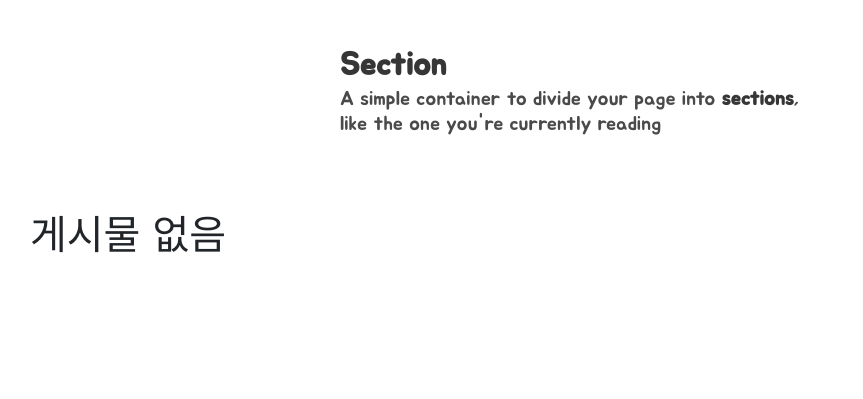
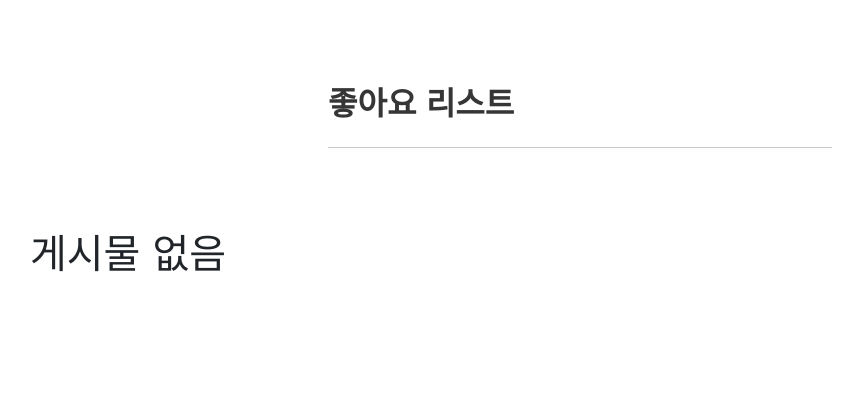
Before and after one commit to dds1q/1week-miniproject, a Flask app: template project/templates/index_like.html in a window 1280 px wide. Shown: the part 401-800 px from the top of the page, without its empty margins (60-923 px from the left). Run offline with Flask 2, Linux system fonts and the light colour scheme; the template is opened without the code that fills it, so the values that code supplies are empty; some libraries are stand-ins or nearby versions.

Commit message:
좋아요, 검색창 디자인 수정

```diff
--- a/project/templates/index_like.html
+++ b/project/templates/index_like.html
@@ -279,12 +279,11 @@
         <!-- 글작성 모달 부분 -->
 
 <section class="section">
+    <p><br></p>
+        <div></div>
+        <h1 class="title">좋아요 리스트</h1>
+        <hr>
     <div class="container">
-        <h1 class="title">Section</h1>
-        <h2 class="subtitle">
-            A simple container to divide your page into <strong>sections</strong>, like the one you're
-            currently reading
-        </h2>
     </div>
 </section>
 
```
Also changed, not shown: project/templates/searchResult.html (+6 -3 lines).
